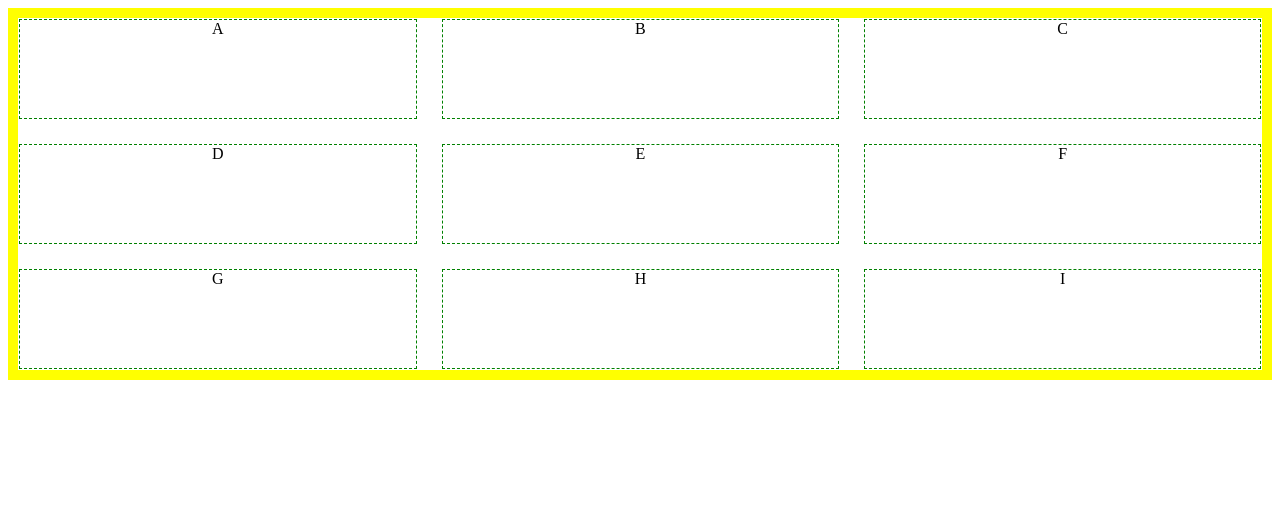
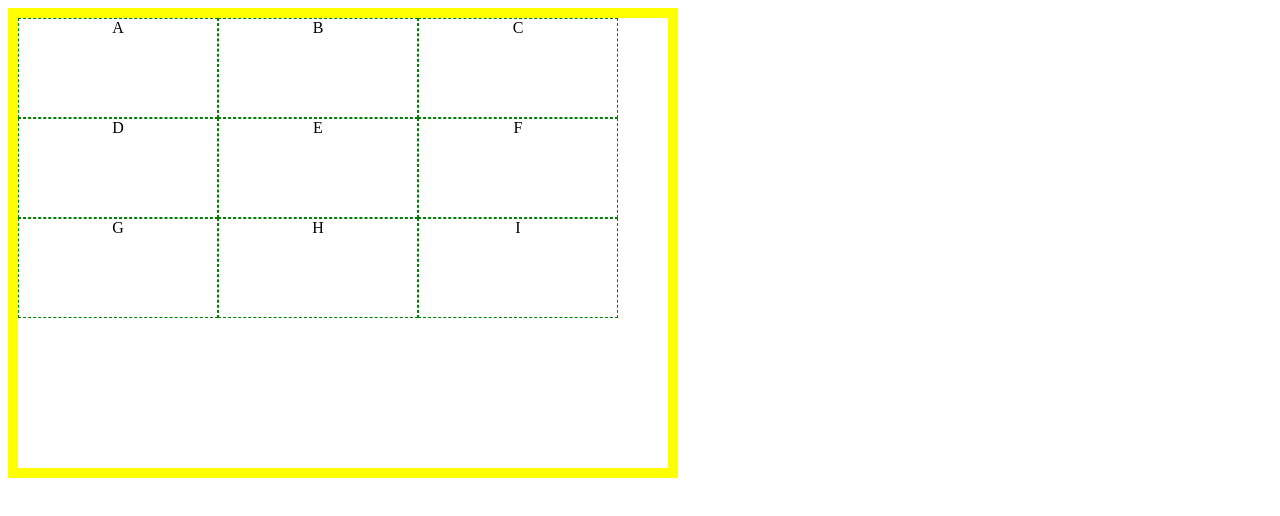
Before and after one commit to Lucas0M/HTML5-CSS3-JS, a website: page ex028/grid01/index.html in a window 1280 px wide. Drawn offline with Linux system fonts and the light colour scheme.

Commit message:
Update index.html

```diff
--- a/ex028/grid01/index.html
+++ b/ex028/grid01/index.html
@@ -8,10 +8,14 @@
     .container {
       display: grid;
       border: 10px solid yellow;
-      grid-template-columns: auto auto auto;
+      grid-template-columns: 200px 200px 200px;
       grid-template-rows: 100px 100px 100px;
-      gap: 25px;
-      padding: 1px;
+      align-items: ce;
+      justify-items: stretch;
+      width: 650px;
+      height: 450px;
+      justify-content: start;
+      align-content: stretch;
     }
 
     .item {
```
